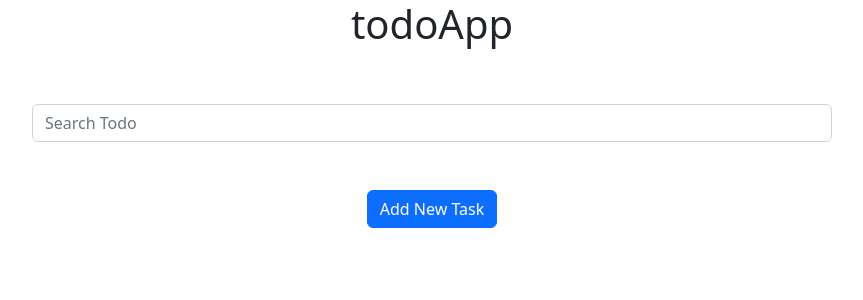
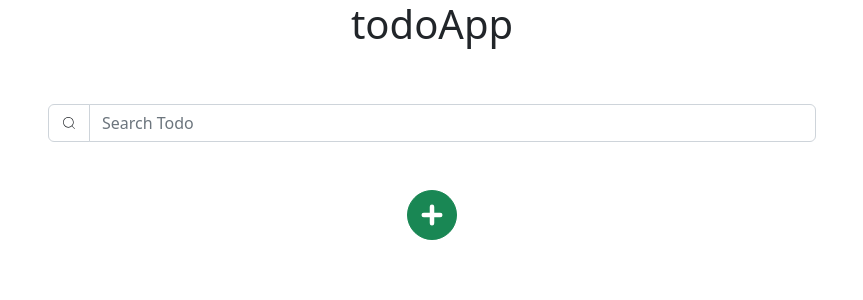
Before and after one commit to pichar376/todo-list, a React (Create React App) app: page / in a window 1280 px wide. Shown: the top 300 px of the page, without its empty margins (208-1071 px from the left). Built offline with nearby package versions, Linux system fonts and the light colour scheme.

Commit message:
added new styles

```diff
--- /dev/null
+++ b/src/components/ModalCreateTodo/ModalCreateTodo.jsx
@@ -0,0 +1,48 @@
+import Modal from "react-bootstrap/Modal";
+import { TodoContext } from "../../TodoContext/TodoContext";
+import { useContext } from "react";
+import { BsPlusLg } from "react-icons/bs";
+import "./modalCreateTodoStyle.css";
+import { Stack, Button } from "react-bootstrap";
+
+const ModalCreateTodo = ({ children }) => {
+  const { clear, handleCloseTodoModal, handleShowTodoModal, showModalTodo } =
+    useContext(TodoContext);
+
+  return (
+    <>
+      <Stack
+        className="justify-content-center"
+        direction="horizontal"
+        style={{ padding: "2rem" }}
+      >
+        <Button
+          className="d-flex justify-content-center align-items-center"
+          variant="success"
+          onClick={handleShowTodoModal}
+          style={{
+            borderRadius: "50%",
+            width: "50px",
+            height: "50px",
+            zIndex: 999,
+          }}
+        >
+          <BsPlusLg
+            style={{ fontSize: "3rem" }}
+            strokeWidth={2}
+            color="white"
+          />
+        </Button>
+      </Stack>
+
+      <Modal show={showModalTodo} onHide={handleCloseTodoModal}>
+        <Modal.Header closeButton onClick={clear}>
+          <Modal.Title>Create Task</Modal.Title>
+        </Modal.Header>
+        <Modal.Body>{children}</Modal.Body>
+      </Modal>
+    </>
+  );
+};
+
+export default ModalCreateTodo;
--- /dev/null
+++ b/src/components/ModalCreateTodo/modalCreateTodoStyle.css
@@ -0,0 +1,8 @@
+.modal-content {
+  margin-top: 200px;
+  height: 250px;
+}
+
+.modal-body form {
+  margin-top: 50px !important;
+}
--- a/src/components/ModalTodo/ModalTodo.jsx
+++ /dev/null
@@ -1,28 +0,0 @@
-import Button from "react-bootstrap/Button";
-import Modal from "react-bootstrap/Modal";
-import { TodoContext } from "../../TodoContext/TodoContext";
-import { useContext } from "react";
-
-const ModalTodo = ({ children }) => {
-  const { clear, handleCloseTodoModal, handleShowTodoModal, showModalTodo } =
-    useContext(TodoContext);
-
-  return (
-    <>
-      <div className="container--add--task">
-        <Button variant="primary" onClick={handleShowTodoModal}>
-          Add New Task
-        </Button>
-      </div>
-
-      <Modal show={showModalTodo} onHide={handleCloseTodoModal}>
-        <Modal.Header closeButton onClick={clear}>
-          <Modal.Title>Create Task</Modal.Title>
-        </Modal.Header>
-        <Modal.Body>{children}</Modal.Body>
-      </Modal>
-    </>
-  );
-};
-
-export default ModalTodo;
--- a/src/components/SearchTodo/SearchTodo.jsx
+++ b/src/components/SearchTodo/SearchTodo.jsx
@@ -1,22 +1,26 @@
 import Form from "react-bootstrap/Form";
 import InputGroup from "react-bootstrap/InputGroup";
-import "./searchTodo.styles.css";
+import { CiSearch } from "react-icons/ci";
 
 const SearchTodo = ({ onSearch, search }) => {
   return (
-    <>
-      <div className="container-search">
-        <InputGroup className="mb-3 mt-5">
+    <InputGroup
+      className="mb-3 mt-5"
+      style={{ width: "60%", margin: "0 auto" }}
+    >
+      <InputGroup.Text
+        style={{ backgroundColor: "transparent" }}
+        onChange={onSearch}
+      >
+        <CiSearch />
+      </InputGroup.Text>
+
       <Form.Control
         placeholder="Search Todo"
         value={search}
         onChange={onSearch}
-            aria-label="Example text with button addon"
-            aria-describedby="basic-addon1"
       />
     </InputGroup>
-      </div>
-    </>
   );
 };
 
--- a/src/components/SearchTodo/searchTodo.styles.css
+++ /dev/null
@@ -1,6 +0,0 @@
-.container-search {
-  width: 70%;
-  min-width: 300px;
-  max-width: 800px;
-  margin: 0 auto;
-}
--- a/src/components/TodoForm/TodoForm.jsx
+++ b/src/components/TodoForm/TodoForm.jsx
@@ -7,9 +7,10 @@ import {
   ListGroupItem,
 } from "react-bootstrap";
 import TodoItem from "../TodoItem/TodoItem";
-import ModalTodo from "../ModalTodo/ModalTodo";
+import ModalTodo from "../ModalCreateTodo/ModalCreateTodo";
 import "./todoForm.styles.css";
 import { TodoContext } from "../../TodoContext/TodoContext";
+import ModalCreateTodo from "../ModalCreateTodo/ModalCreateTodo";
 
 const TodoForm = () => {
   const {
@@ -21,10 +22,11 @@ const TodoForm = () => {
   } = useContext(TodoContext);
   return (
     <>
-      <ModalTodo>
+      <ModalCreateTodo>
         <Form
+          style={{ outline: "none !important" }}
           onSubmit={handleSubmit}
-          className="d-flex justify-content-center mt-4 gap-2 "
+          className="d-flex justify-content-center mt-4 gap-2"
         >
           <FormControl
             type="text"
@@ -34,10 +36,10 @@ const TodoForm = () => {
           />
 
           <Button size="sm" type="submit" onClick={handleCloseTodoModal}>
-            Added
+            Add
           </Button>
         </Form>
-      </ModalTodo>
+      </ModalCreateTodo>
 
       <ListGroup
         className="mt-4"
@@ -51,7 +53,7 @@ const TodoForm = () => {
             as="li"
             className="container d-flex "
             style={{
-              minWidth: "320px",
+              minWidth: "300px",
               height: "4rem",
             }}
           >
--- a/src/components/TodoInfo/TodoInfo.jsx
+++ b/src/components/TodoInfo/TodoInfo.jsx
@@ -2,6 +2,8 @@ import { useContext } from "react";
 import { Button, Stack } from "react-bootstrap";
 import { useNavigate } from "react-router-dom";
 import { TodoContext } from "../../TodoContext/TodoContext";
+import { RiDeleteBinLine } from "react-icons/ri";
+import { AiOutlineEdit } from "react-icons/ai";
 
 const TodoInfo = ({ el, completed, setIsEdit }) => {
   const { handleComplete, handleShow } = useContext(TodoContext);
@@ -11,35 +13,43 @@ const TodoInfo = ({ el, completed, setIsEdit }) => {
     handleShow();
   };
   return (
+    <>
       <Stack
         gap={3}
-      className="container d-flex flex-row"
-      style={{ position: "relative" }}
+        direction="horizontal"
+        style={{ overflow: "hidden", width: "85%", height: "4rem" }}
       >
         <h3
-        className="flex-grow-1"
-        style={{ textDecorationLine: completed ? "line-through" : "none" }}
+          className="flex-grow-0"
+          style={{
+            textDecorationLine: completed ? "line-through" : "none",
+          }}
           onClick={() => {
             handleComplete(el.id);
           }}
         >
           {el.title}
         </h3>
+      </Stack>
       <Stack
-        className="d-flex flex-row"
-        gap={1}
-        style={{ position: "absolute", fontWeight: "300", right: "1rem" }}
+        className="d-flex flex-row align-items-center"
+        gap={3}
+        style={{
+          position: "absolute",
+          right: "1rem",
+          height: "100%",
+        }}
       >
-        <Button onClick={() => setIsEdit(true)}>Edit</Button>
-        <Button
+        <AiOutlineEdit size="1.2rem" onClick={() => setIsEdit(true)} />
+
+        <RiDeleteBinLine
+          size="1.2rem"
           onClick={() => {
             handleToDelete(el.id);
           }}
-        >
-          Delete
-        </Button>
+        />
       </Stack>
-    </Stack>
+    </>
   );
 };
 
```
Also changed, not shown: src/components/SearchBar.jsx (added, +19 -0 lines), src/components/TodoIcon/TodoIcon.jsx (added, +22 -0 lines). Lines whose indentation alone changed are shown as unchanged.
